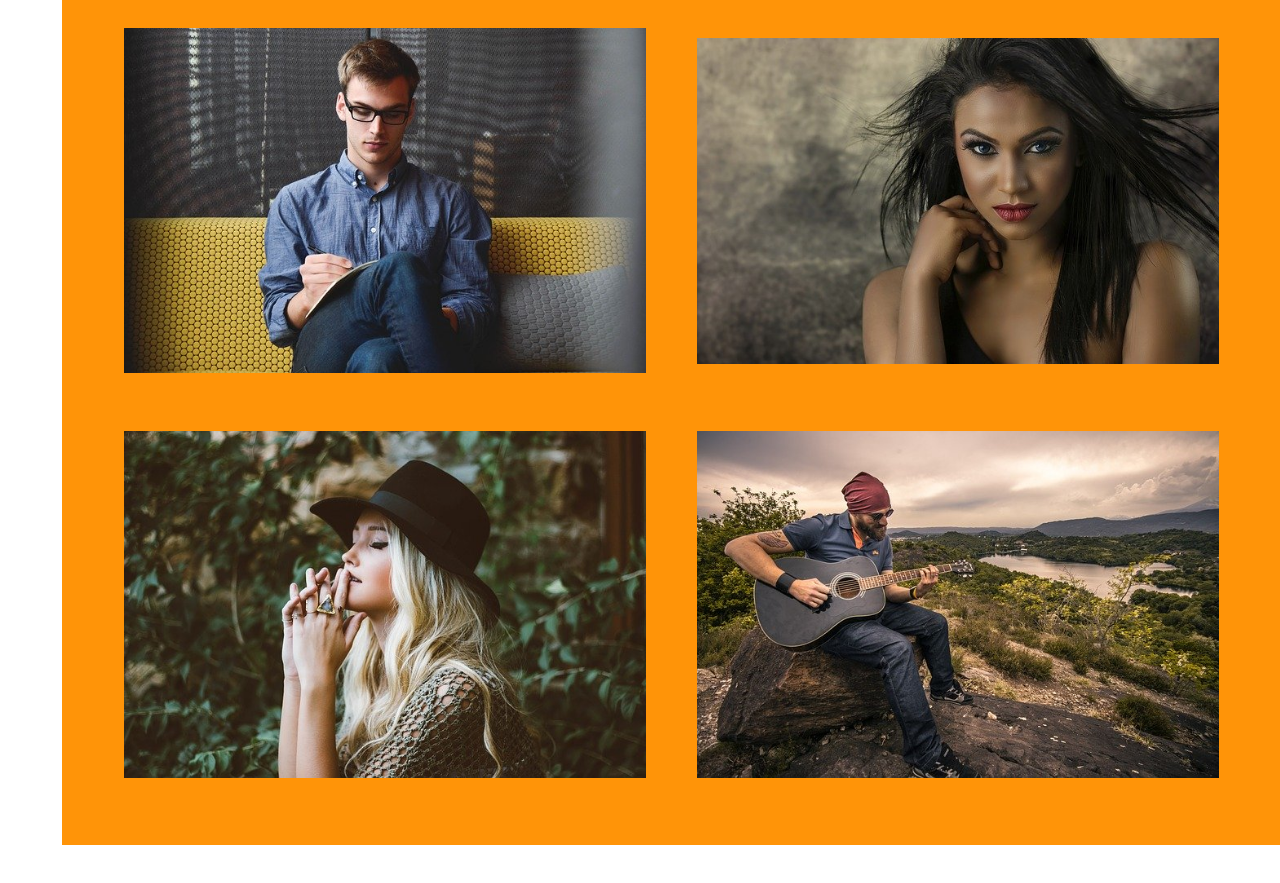
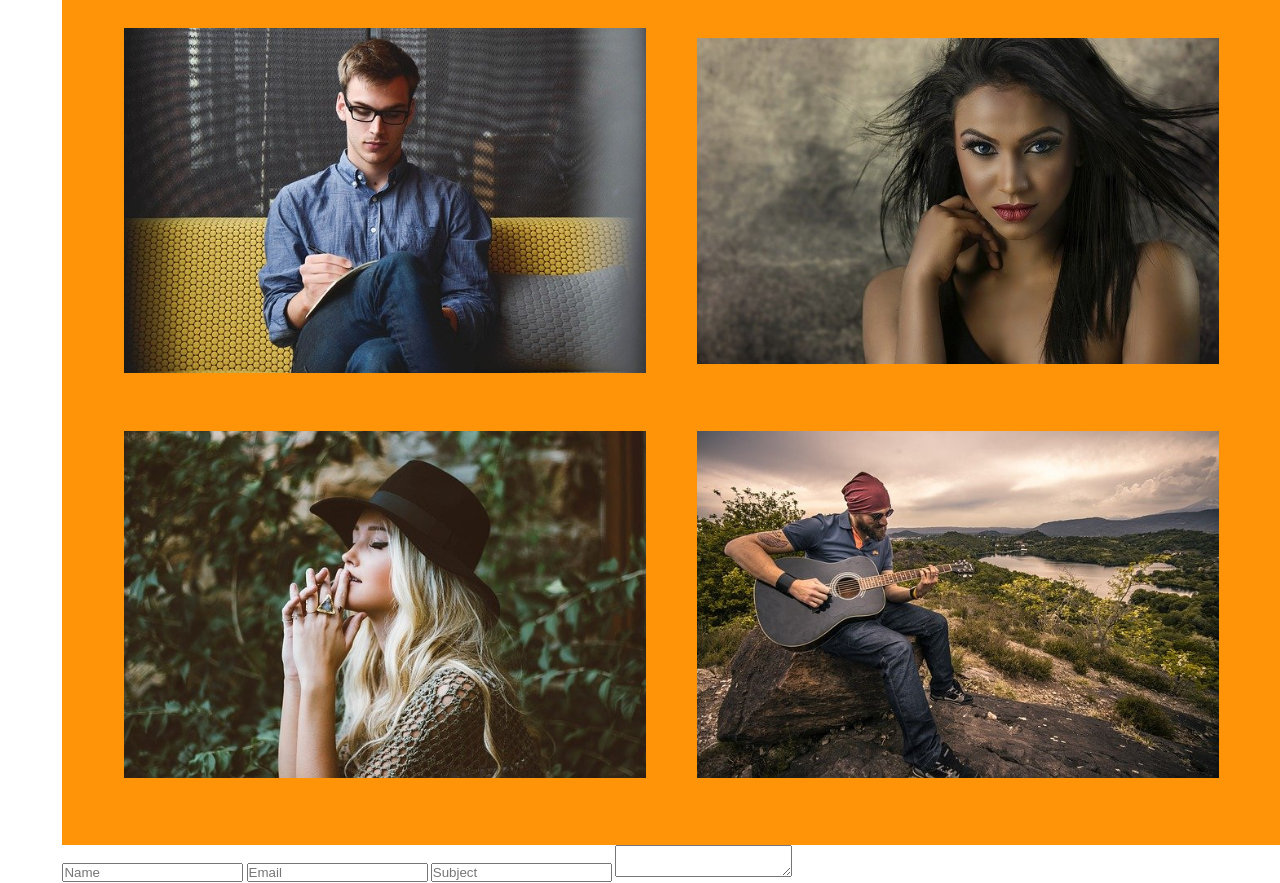
Before and after one commit to bdog72/css-grid-flexbox, a plain HTML site: page index.html in a window 1280 px wide. Shown: the part 5086-5969 px from the top of the page. Before the commit the page ends 5931 px from the top, so only its background shows below. Drawn offline with Linux system fonts and the light colour scheme; a web font is replaced by a local one.

Commit message:
Update index.html

```diff
--- a/index.html
+++ b/index.html
@@ -294,6 +294,16 @@
           </div>
         </div>
       </section>
+
+      <!-- ********* Contact Section ********* -->
+      <section id="contact">
+        <form class="contact__form">
+          <input type="text" placeholder="Name" />
+          <input type="email" placeholder="Email" />
+          <input type="text" placeholder="Subject" />
+          <textarea name="message"></textarea>
+        </form>
+      </section>
     </main>
     <script src="app.js"></script>
   </body>
```
